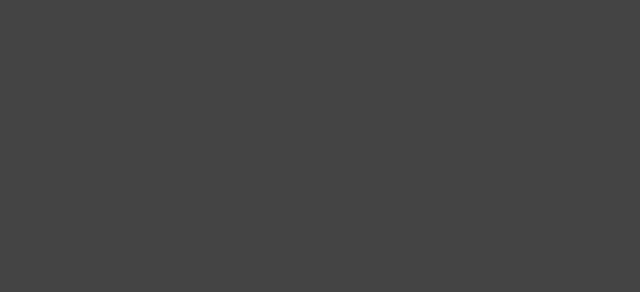
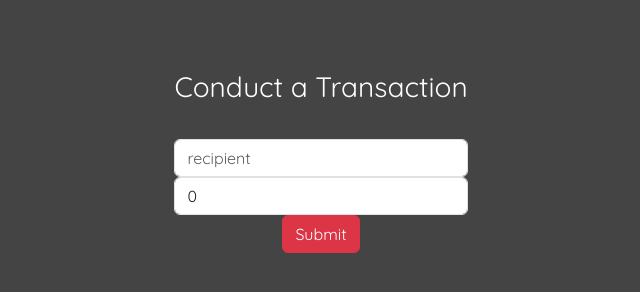
Before and after one commit to mansimas/blockchain_in_python, a React (Create React App) app in the folder frontend/: page / in a window 1280 px wide. Shown: the part 468-760 px from the top of the page, without its empty margins (319-959 px from the left). Built offline with nearby package versions, Linux system fonts and the light colour scheme; no server answers.

Commit message:
prepared transaction submit on the frontend

```diff
--- a/frontend/src/components/App.js
+++ b/frontend/src/components/App.js
@@ -1,6 +1,7 @@
 import { useState, useEffect } from "react";
 import { API_BASE_URL } from "../config";
 import Blockchain from "./Blockchain";
+import ConductTransaction from "./ConductTransaction";
 
 function App() {
   const [walletInfo, setWalletInfo] = useState({});
@@ -24,6 +25,8 @@
       </div>
       <br />
       <Blockchain />
+      <br />
+      <ConductTransaction />
     </div>
   );
 }
--- /dev/null
+++ b/frontend/src/components/ConductTransaction.js
@@ -0,0 +1,61 @@
+import { useState } from "react";
+import { FormGroup, FormControl, Button } from "react-bootstrap";
+import { API_BASE_URL } from "../config";
+
+function ConductTransaction() {
+  const [amount, setAmount] = useState(0);
+  const [recipient, setRecipient] = useState("");
+
+  const updateRecipient = (e) => {
+    setRecipient(e.target.value);
+  };
+
+  const updateAmount = (e) => {
+    setAmount(Number(e.target.value));
+  };
+
+  const submitTransaction = () => {
+    fetch(`${API_BASE_URL}/wallet/transact`, {
+      method: "POST",
+      headers: { "Content-Type": "application/json" },
+      body: JSON.stringify({ recipient, amount }),
+    })
+      .then((r) => r.json())
+      .then((json) => {
+        console.log(json);
+        alert("Success!");
+      });
+  };
+
+  return (
+    <div className="ConductTransaction">
+      <h3>Conduct a Transaction</h3>
+      <br />
+      <FormGroup>
+        <FormControl
+          input="text"
+          placeholder="recipient"
+          value={recipient}
+          onChange={updateRecipient}
+        />
+      </FormGroup>
+
+      <FormGroup>
+        <FormControl
+          input="number"
+          placeholder="amount"
+          value={amount}
+          onChange={updateAmount}
+        />
+      </FormGroup>
+
+      <div>
+        <Button variant="danger" onClick={submitTransaction}>
+          Submit
+        </Button>
+      </div>
+    </div>
+  );
+}
+
+export default ConductTransaction;
```
